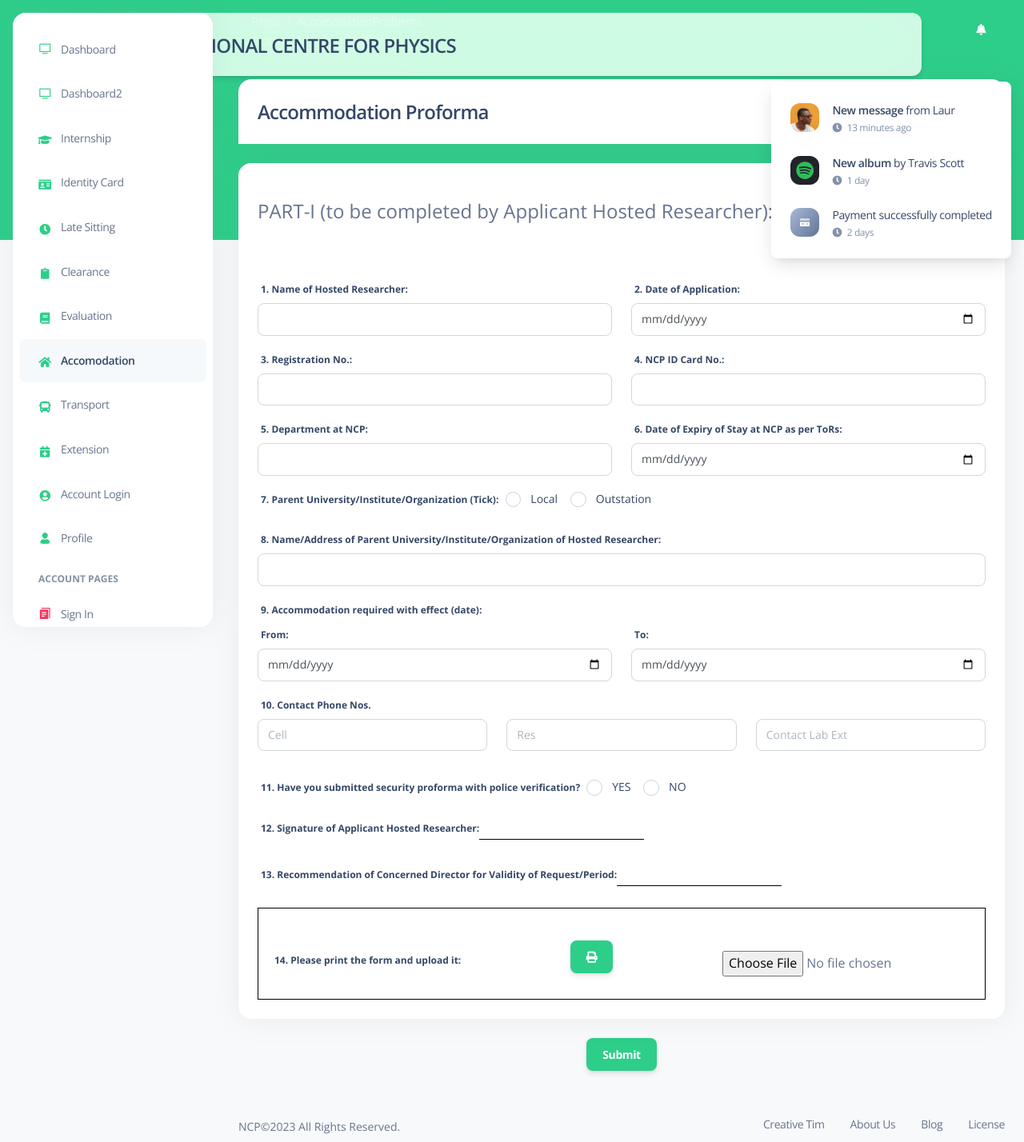
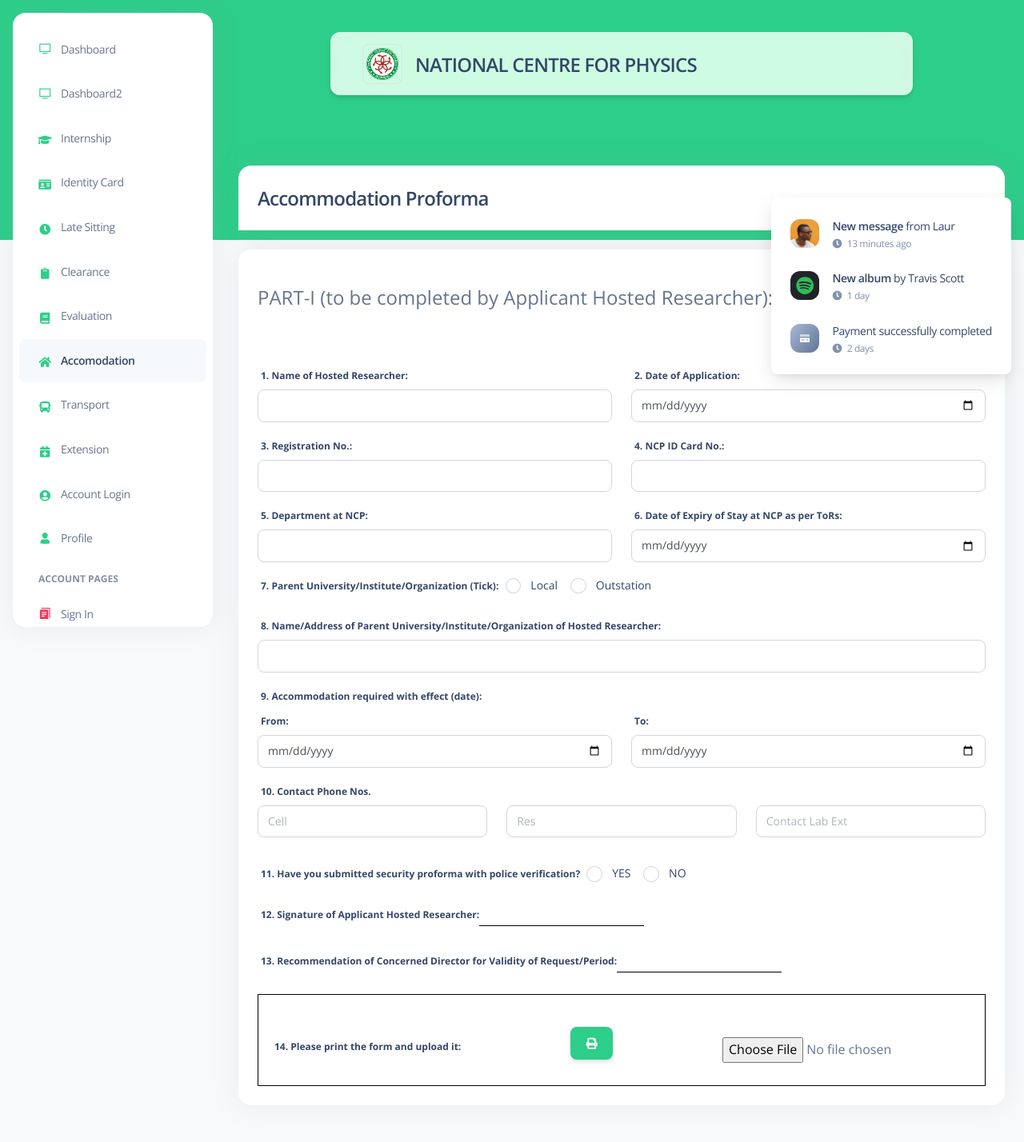
Before and after one commit to Amna1805/studentportal, a Vue app: page /acc in a window 1280 px wide. Shown: the top 1428 px of the page at 80% size. Built offline with nearby package versions, Linux system fonts and the light colour scheme.

Commit message:
1-remove bell 2-remove page info 3-fix navbar issue 4-save button

```diff
--- a/src/App.vue
+++ b/src/App.vue
@@ -8,7 +8,7 @@
     <div class="container" >
     <div class="row">
       <div class="col-12">
-        <navbar isBlur="blur  fixed-top border-radius-lg my-3 py-2 start-0 end-0 mx-auto shadow" v-bind:darkMode="true"
+        <navbar isBlur="blur  border-radius-lg my-3 py-2 start-0 end-0 mx-auto shadow" v-bind:darkMode="true"
           isBtn="bg-gradient-success" />
       </div>
     </div>
--- a/src/assets/css/nucleo-icons.css
+++ b/src/assets/css/nucleo-icons.css
@@ -241,9 +241,9 @@ License - nucleoapp.com/license/
   content: "\ea0d";
 }
 
-.ni-bell-55::before {
+/* .ni-bell-55::before {
   content: "\ea0e";
-}
+} */
 
 .ni-bold-down::before {
   content: "\ea0f";
--- a/src/examples/Breadcrumbs.vue
+++ b/src/examples/Breadcrumbs.vue
@@ -1,5 +1,6 @@
 <template>
-  <nav aria-label="breadcrumb">
+  <div></div>
+  <!-- <nav aria-label="breadcrumb">
     <ol
       class="px-0 pt-1 pb-0 mb-0 bg-transparent breadcrumb"
       :class="`${this.$store.state.isRTL ? '' : ' me-sm-6'} ${this.$store.state.isNavFixed ? 'text-dark' : 'text-white' }`"
@@ -20,7 +21,7 @@
     <h6 class="mb-0 font-weight-bolder" :class="this.$store.state.isNavFixed ? 'text-dark' : 'text-white'">
       {{ currentPage }}
     </h6>
-  </nav>
+  </nav> -->
 </template>
 
 <script>
--- a/src/examples/Navbars/NavbarComp.vue
+++ b/src/examples/Navbars/NavbarComp.vue
@@ -40,7 +40,7 @@
             class="nav-item dropdown d-flex align-items-center"
             :class="this.$store.state.isRTL ? 'ps-2' : 'pe-2'"
           >
-            <a
+            <!-- <a
               href="#"
               class="p-0 nav-link text-white"
               :class="[showMenu ? 'show' : '']"
@@ -50,7 +50,7 @@
               @click="showMenu = !showMenu"
             >
               <i class="cursor-pointer fa fa-bell"></i>
-            </a>
+            </a> -->
             <ul
               class="px-2 py-3 dropdown-menu dropdown-menu-end me-sm-n4"
               :class="showMenu ? 'show' : ''"
--- a/src/examples/PageLayout/Navbar.vue
+++ b/src/examples/PageLayout/Navbar.vue
@@ -1,38 +1,28 @@
 <template>
-  <nav class="navbar navbar-expand-md fixed-top z-index-3 w-80 "
-    :class="isBlur ? isBlur : 'shadow-none navbar-transparent w-80 fixed-top'">
-    <div class="container ps-2 pe-0">
+  <div class="container-fluid py-4">
+    <nav class="navbar navbar-expand-md w-80 mx-auto"  :class="isBlur ? isBlur : ''">
+      <div class="container">
         <ul class="navbar-nav">
-
           <li class="nav-item">
             <div class="d-flex">
               <a class="navbar-brand" href="https://www.ncp.edu.pk/">
-            <img src="/ncplogo.png" width="50" height="50" class="logo img-fluid ">
+                <img src="/ncplogo.png" width="50" height="50" class="logo img-fluid">
               </a>
-          <h4 class="mt-3">NATIONAL CENTRE FOR PHYSICS</h4>
+              <h4 class="mt-3 text-black">NATIONAL CENTRE FOR PHYSICS</h4>
             </div>
           </li>
-
-
         </ul>
       </div>
     </nav>
+  </div>
 </template>
 
-
-
-
-
 <script>
-import downArrWhite from "@/assets/img/down-arrow-white.svg";
-import downArrBlack from "@/assets/img/down-arrow-dark.svg";
-
 export default {
   name: "NavbarHead",
   data() {
     return {
-      downArrWhite,
-      downArrBlack
+      // Your data here
     };
   },
   props: {
@@ -45,18 +35,17 @@ export default {
     }
   },
   computed: {
-    darkModes() {
+    darkModes(){
       return {
         "text-dark": this.darkMode
-      };
       }
+    }
+
   }
 };
 </script>
+
 <style>
-body{
-  overflow-x: hidden;
-}
 .logo {
   background-color: transparent;
   padding: 0.25rem;
@@ -70,4 +59,9 @@ body{
 .logo:hover {
   background-color: rgba(200, 200, 200, 0.5);
 }
+nav{
+  background-color: transparent;
+  border: none;
+  border-radius: 0;
+}
 </style>
--- a/src/views/AccomodationProforma.vue
+++ b/src/views/AccomodationProforma.vue
@@ -390,10 +390,15 @@
             </div>
 
             <div class="printOff">
-                <div class="form-actions d-flex justify-content-center mt-4">
-                    <button type="submit" class="btn btn-success">Submit</button>
+                <div class="row">
+                    <div class="form-actions d-flex justify-content-center mt-4">
+                        <button type="submit" class="btn btn-success me-2" @click="saveForm">Save</button>
+                        <button type="submit" class="btn btn-success">Submit</button>
+                    </div>
                 </div>
             </div>
+
+
         </form>
     </div>
 </template>
@@ -402,12 +407,6 @@
 // import html2pdf from 'html2pdf.js';
 export default {
     name: 'AccomodationProforma',
-
-    methods: {
-        printForm() {
-            window.print();
-        },
-    },
 
     data() {
         return {
@@ -445,10 +444,64 @@ export default {
             },
         };
     },
+
+    computed: {
+        cookieName() {
+            return 'form-data-' + this.$route.path; // Unique name based on the route
+        },
+    },
+
+    created() {
+        this.loadSavedFormData(); // Load saved data when the component is created
+    },
+
+    methods: {
+        printForm() {
+            window.print();
+        },
+        loadSavedFormData() {
+            const formDataCookie = this.getCookie(this.cookieName);
+            if (formDataCookie) {
+                const formData = JSON.parse(formDataCookie);
+                Object.assign(this.applicantInfo, formData);
+            }
+        },
+        saveForm() {
+            const formData = {
+                name: this.applicantInfo.name,
+                applicationDate: this.applicantInfo.applicationDate,
+                registrationNo: this.applicantInfo.registrationNo,
+                ncpId: this.applicantInfo.ncpId,
+                department: this.applicantInfo.department,
+                expiryDate: this.applicantInfo.expiryDate,
+                parentOrgType: this.applicantInfo.parentOrgType,
+                parentOrgName: this.applicantInfo.parentOrgName,
+                accommodationFromDate: this.applicantInfo.accommodationFromDate,
+                accommodationToDate: this.applicantInfo.accommodationToDate,
+                contactCell: this.applicantInfo.contactCell,
+                contactRes: this.applicantInfo.contactRes,
+                contactLabExt: this.applicantInfo.contactLabExt,
+                securityProforma: this.applicantInfo.securityProforma,
+            };
+            this.setCookie(this.cookieName, JSON.stringify(formData), 365);
+            alert('Form data saved.');
+        },
+        setCookie(name, value, days) {
+            const date = new Date();
+            date.setTime(date.getTime() + days * 24 * 60 * 60 * 1000);
+            const expires = "expires=" + date.toUTCString();
+            document.cookie = name + "=" + value + ";" + expires + ";path=/";
+        },
+        getCookie(name) {
+            const value = "; " + document.cookie;
+            const parts = value.split("; " + name + "=");
+            if (parts.length === 2) {
+                return parts.pop().split(";").shift();
+            }
+            return null;
+        },
+    },
 };
-
-
-
 </script>
 
 <style media="print">
@@ -459,7 +512,8 @@ export default {
     border: none;
     border-bottom: 1px solid black;
 }
+
 .rectangle-box {
-        border: 1px solid #000;
-    }
+    border: 1px solid #000;
+}
 </style>
--- a/src/views/Dashboard.vue
+++ b/src/views/Dashboard.vue
@@ -28,6 +28,7 @@
         </div>
       </div>
     </div>
+
     <div class="py-4 container-fluid">
       <div class="row">
         <div class="col-lg-8">
```
Also changed, not shown: src/assets/fonts/nucleo-icons.svg. Lines whose indentation alone changed are shown as unchanged.
